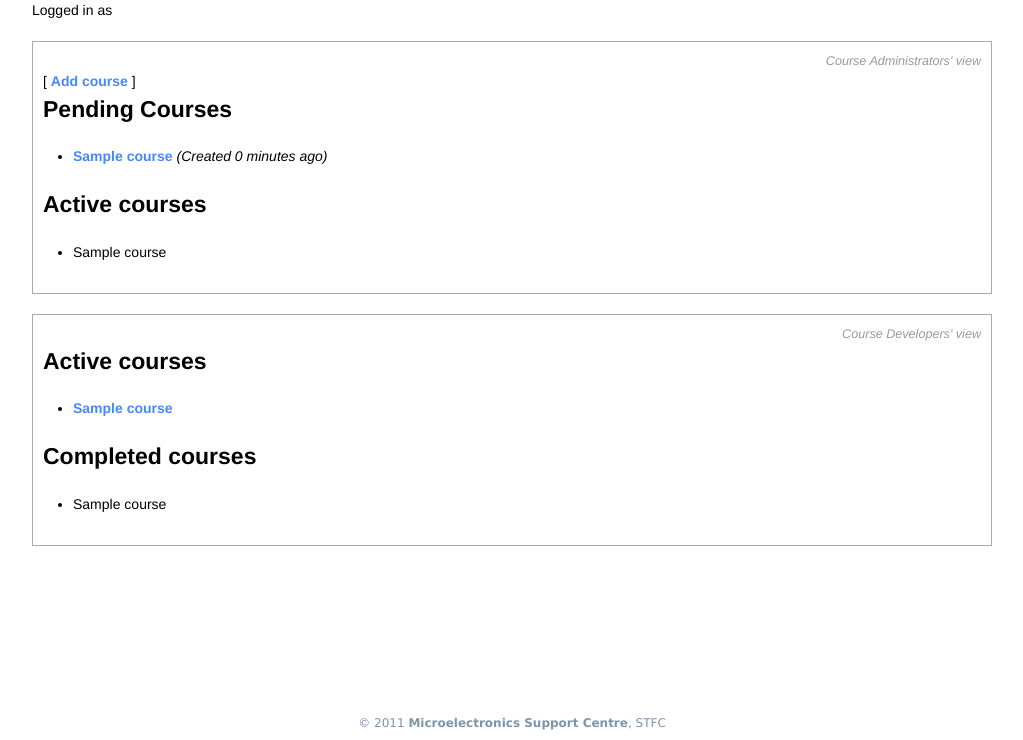
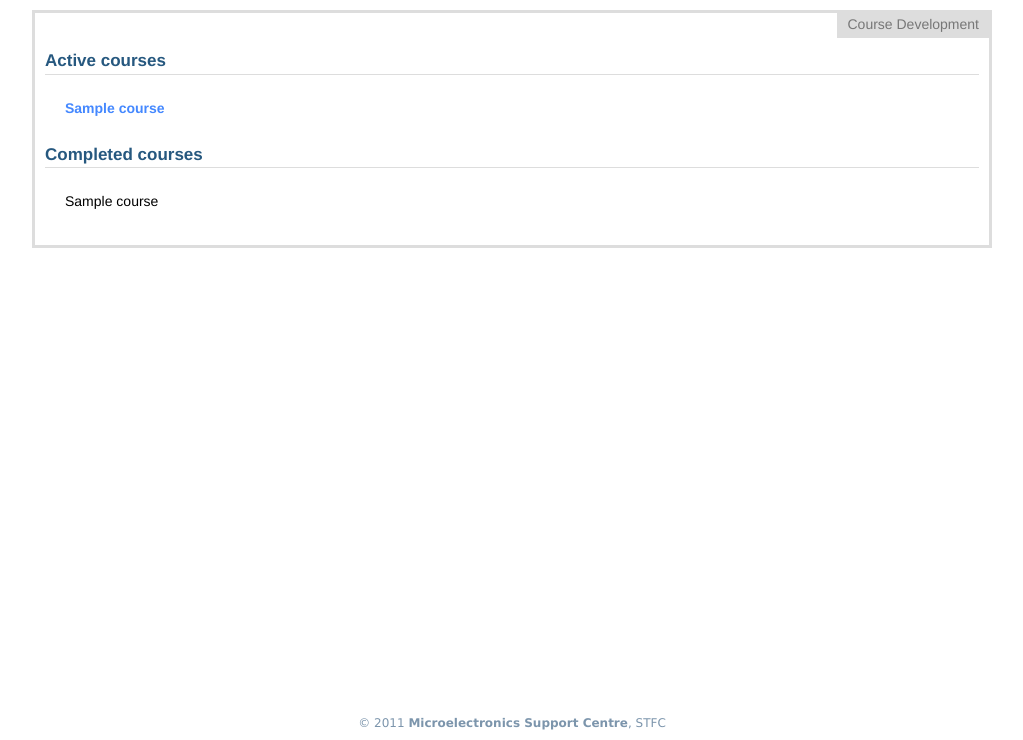
Before and after one commit to kwalala/msc_qas, a Django app: template templates/dashboard.html in a window 1280 px wide. Shown: the part 60-800 px from the top of the page, without its empty margins (128-1151 px from the left). Run offline with Django 3.2, Linux system fonts and the light colour scheme; the template is opened without the code that fills it: most values are stand-ins (such as "Sample title", 1, 10 or a date in 2020); parts of the project's set-up code (start-up, migrations or seed data) failed here and were passed over.

Commit message:
added roles. restyled dashboard

```diff
--- a/media/css/style.css
+++ b/media/css/style.css
@@ -143,6 +143,26 @@ form.login input.submit-button {
     font-weight: bold;
 }
 
+.section-box { margin: 10px 0px 20px 0px; border: 3px solid #ddd;}
+.section-box .section-head { margin:0; padding:0; }
+.section-box .section-links {
+    padding: 1px 20px 1px 10px;
+    padding-right: 20px;
+    padding-top: 1px;
+    color: #777;
+    float: right;
+}
+.section-box .section-title {
+    float: right;
+    background-color: #ddd;
+    color: #777;
+    padding: 1px 10px 3px 10px;
+}
+.section-box .section-content {
+
+    padding: 10px;
+}
+
 .tasks {
     list-style: none;
 }
@@ -162,3 +182,21 @@ form.login input.submit-button {
 .tasks li:hover {
     background-color: #F5F6CE;
 }
+
+
+.item-listing {
+    list-style: none; margin-left: 0px;
+}
+.item-listing li {
+
+    padding: 3px;
+    padding-left: 10px;
+    margin-top: 3px;
+    margin-left: 10px;
+}
+.item-listing li:hover {
+    background-color: #F5F6CE;
+}
+.underlined {
+    border-bottom: 1px solid #ddd;
+}
--- a/media/css/text.css
+++ b/media/css/text.css
@@ -6,9 +6,9 @@ a:hover { text-decoration: underline; }
 
 p,dl,hr,h1,h2,h3,h4,h5,h6,ol,ul,pre,table,address,fieldset { margin-bottom:20px }
 
-h1 { font-size:25px; }
-h2 { font-size:23px }
-h3 { font-size:21px }
+h1 { font-size:20px; color: #26587F; }
+h2 { font-size:17px; color: #26587F; }
+h3 { font-size:15px; color: #26587F; }
 h4 { font-size:19px }
 h5 { font-size:17px }
 h6 { font-size:15px }
--- a/templates/dashboard.html
+++ b/templates/dashboard.html
@@ -4,23 +4,54 @@
 
 {% block content %}
 
-<div id='links'>
-Logged in as {{ user.username }}
+{% if "manager" in roles %}
+<div class='section-box'>
+    <div class='section-head clearfix'><div class='section-title'>Overview of Courses</div></div>
+    <div class='section-content'>
+
+    <div>
+        <h2 class='underlined'>Active courses</h2>
+        <ul class='item-listing'>
+        {% for course in mgr_current_courses %}
+            <li><a href='{% url course_view course.id %}'>{{ course.name }}</a></li>
+        {% empty %}
+            <li>-- none --</li>
+        {% endfor %}
+        </ul>
+    </div>
+
+    {% if mgr_completed_courses %}
+    <div>
+        <h2 class='underlined'>mgr_completed_courses courses</h2>
+        <ul class='item-listing'>
+        {% for course in completed_courses %}
+            <li>{{ course.name }}</li>
+        {% endfor %}
+        </ul>
+    </div>
+    {% endif %}
+
+    </div>
 </div>
+{% endif %}
+
+{% if "course_admin" in roles %}
+<div class='section-box'>
+    <div class='section-head clearfix'>
+        <div class='section-title'>Course Administration:</div>
+        <div class='section-links'>
+            <a href='{% url course_add %}'>Add a course</a>
+        </div>
+
+    </div>
+    <div class='section-content'>
 
 
-<div class='box'>
-    <div class='footnote' style='text-align:right'>Course Administrators' view</div>
-
-    <div>
-     [ <a href='{% url course_add %}'>Add course</a> ]
-    </div>
-
-    {% if incomplete_courses %}
+    {% if adm_inactive_courses %}
     <div id='course-pending'>
-        <h2>Pending Courses</h2>
-        <ul>
-        {% for course in incomplete_courses %}
+        <h2 class='underlined'>Courses awaiting activation:</h2>
+        <ul class='item-listing'>
+        {% for course in adm_inactive_courses %}
             <li>
                 <a href='{% url course_activate course.id %}'>{{ course.name }}</a>
                 <i>(Created {{ course.date_created|timesince }} ago)</i>
@@ -31,38 +62,44 @@ Logged in as {{ user.username }}
     {% endif %}
 
     <div id='course-active'>
-        <h2>Active courses</h2>
-        <ul>
-        {% for course in courses %}
+        <h2 class='underlined'>Active courses:</h2>
+        <ul class='item-listing'>
+        {% for course in adm_current_courses %}
             <li>{{ course.name }}</li>
         {% empty %}
             <li>-- none --</li>
         {% endfor %}
         </ul>
     </div>
+    </div>
 </div>
+{% endif %}
 
-<div class='box'>
-    <div class='footnote' style='text-align:right'>Course Developers' view</div>
+<div class='section-box'>
+    <div class='section-head clearfix'><div class='section-title'>Course Development</div></div>
+    <div class='section-content'>
+
     <div id='course-dev-active'>
-        <h2>Active courses</h2>
-        <ul>
-        {% for course in courses_dev_active %}
+        <h2 class='underlined'>Active courses</h2>
+        <ul class='item-listing'>
+        {% for course in current_courses %}
             <li><a href='{% url course_view course.id %}'>{{ course.name }}</a></li>
         {% empty %}
             <li>-- none --</li>
         {% endfor %}
         </ul>
     </div>
+
+    {% if completed_courses %}
     <div id='course-dev-completed'>
-        <h2>Completed courses</h2>
-        <ul>
-        {% for course in courses_dev_completed %}
+        <h2 class='underlined'>Completed courses</h2>
+        <ul class='item-listing'>
+        {% for course in completed_courses %}
             <li>{{ course.name }}</li>
-        {% empty %}
-            <li>-- none --</li>
         {% endfor %}
         </ul>
+    </div>
+    {% endif %}
     </div>
 </div>
 
```
Also changed, not shown: views.py (+21 -10 lines).
